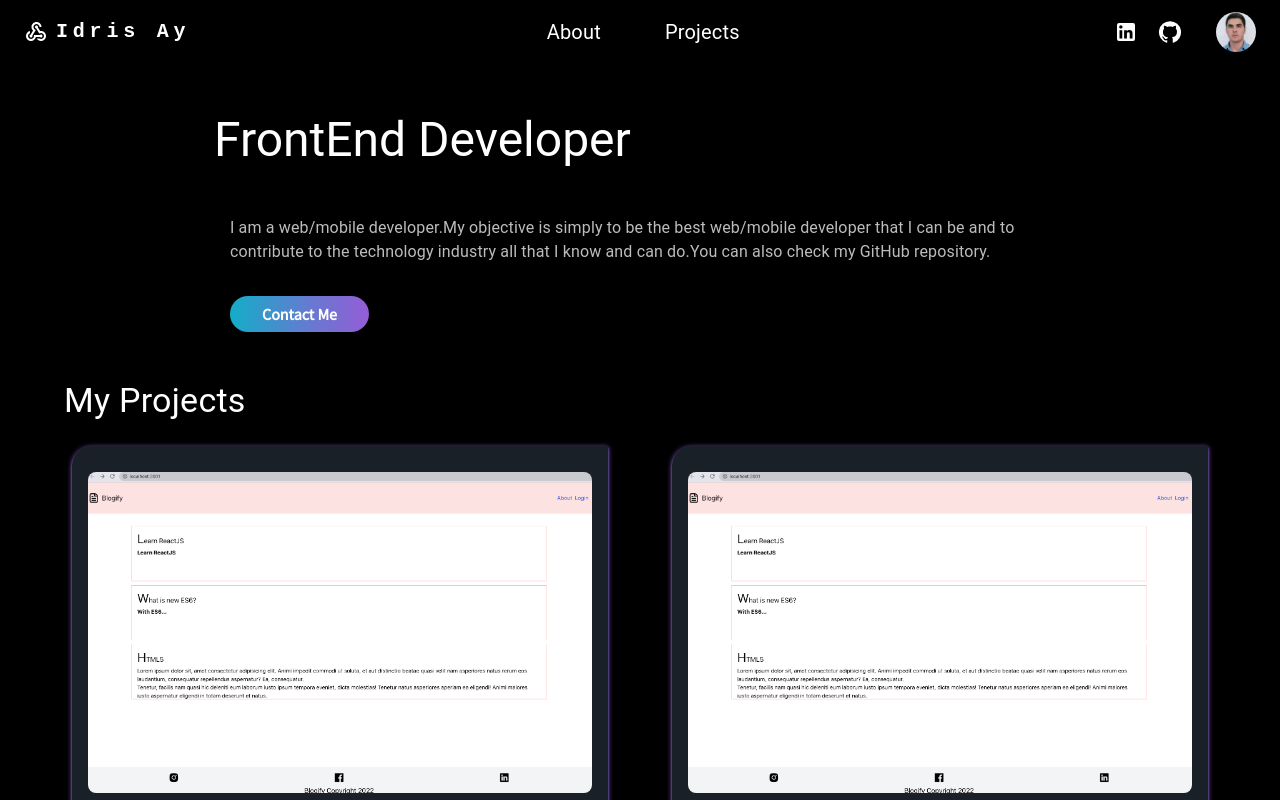
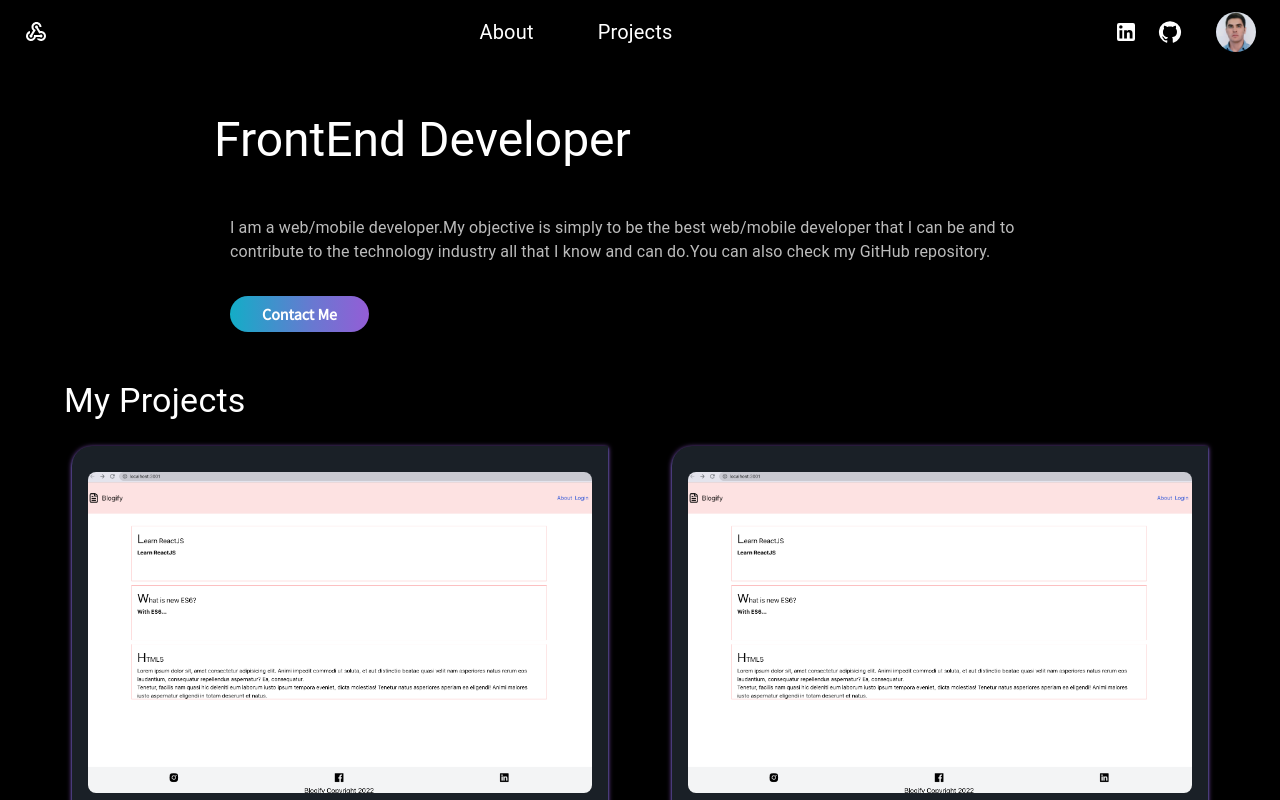
Before and after one commit to idrisay/developer-portfolio, a React (Create React App) app: page / in a window 1280 px wide. Shown: the top 800 px of the page. Built offline with nearby package versions, Linux system fonts and the light colour scheme.

Commit message:
feat: add ap name

```diff
--- a/src/components/Navbar.js
+++ b/src/components/Navbar.js
@@ -83,7 +83,7 @@ function Navbar() {
                 textDecoration: "none",
               }}
             >
-              Idris Ay
+              { process.env.REACT_APP_NAME }
             </Typography>
           </NavLink>
 
@@ -154,7 +154,7 @@ function Navbar() {
                 textDecoration: "none",
               }}
             >
-              Idris Ay
+              { process.env.REACT_APP_NAME }
             </Typography>
           </Box>
           <Box
```
